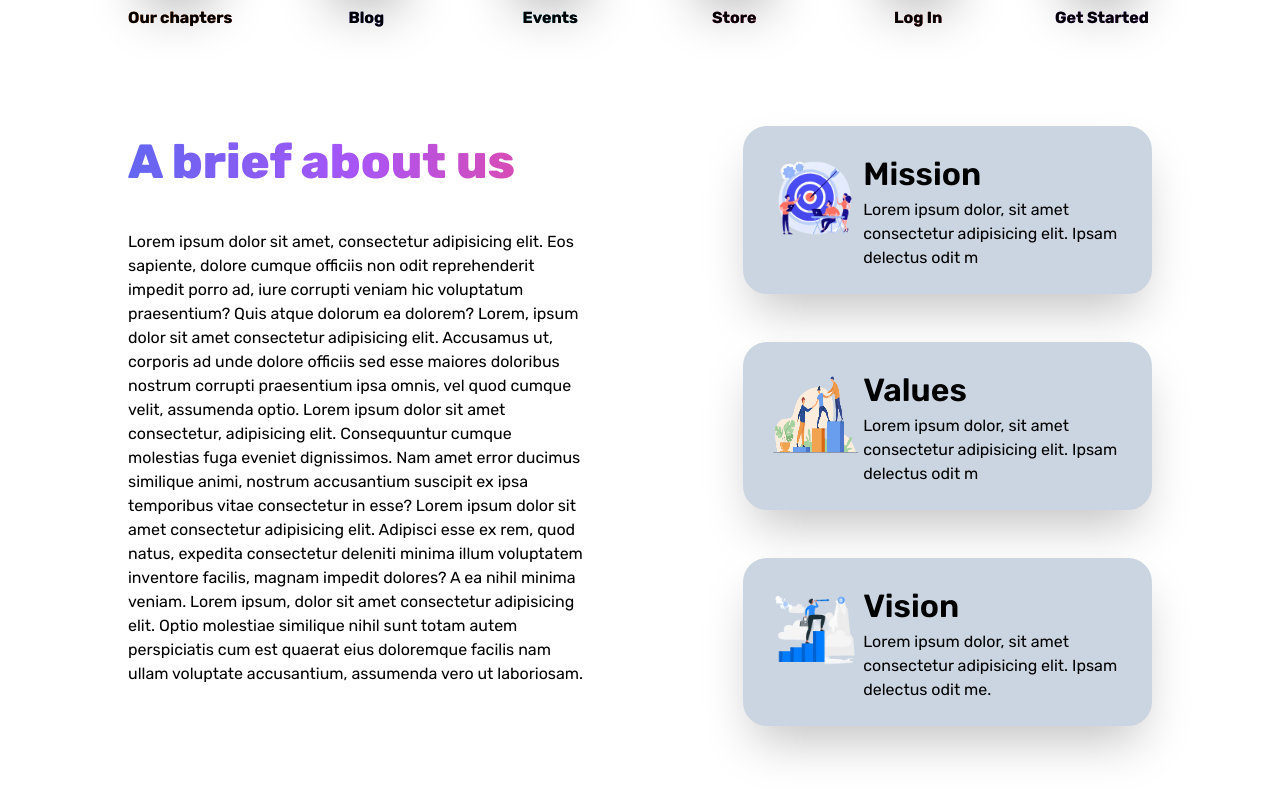
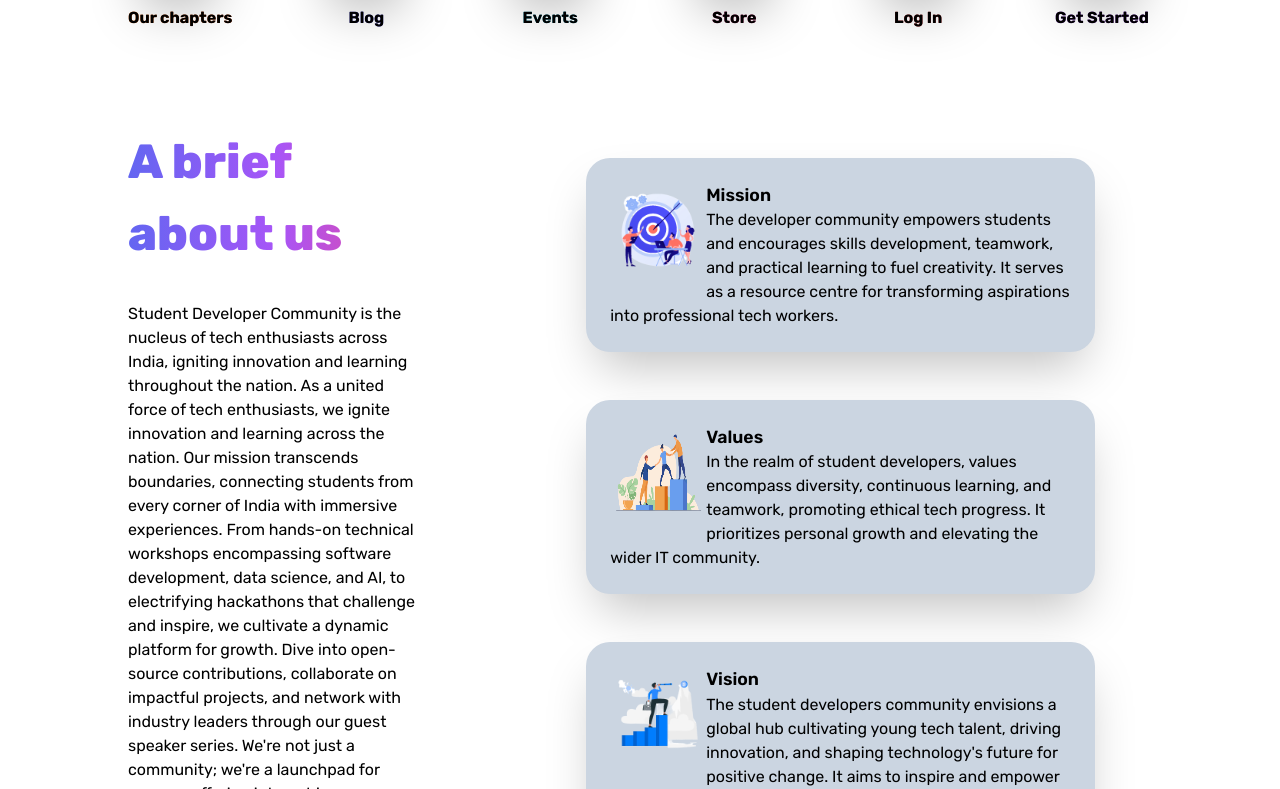
Before and after one commit to SDC-INDIA/sdc-website, a Next.js app: page / in a window 1280 px wide. Shown: the part 571-1360 px from the top of the page. Built offline with nearby package versions, Linux system fonts and the light colour scheme; no server answers.

Commit message:
content update

```diff
--- a/src/components/ChaptersPage/ChaptersComp.tsx
+++ b/src/components/ChaptersPage/ChaptersComp.tsx
@@ -16,7 +16,7 @@ const ChaptersComp = () => {
                 image='/static/hero_image.png'
                 imagePosition='right'
                 title='SDC SNIST'
-                content='Lorem ipsum dolor sit amet consectetur adipisicing elit. Rerum alias totam suscipit enim eligendi. Dolorem ad itaque accusantium, totam tempore iusto vero soluta excepturi enim voluptates officiis assumenda? Nesciunt, eum?Lorem ipsum dolor sit amet consectetur adipisicing elit. Rerum alias totam suscipit enim eligendi. Dolorem ad itaque accusantium, totam tempore iusto vero soluta excepturi enim voluptates officiis assumenda? Nesciunt, eum?'
+                content='Welcome to the dynamic realm of SDC-SNIST, the epicenter of innovation at Sreenidhi Institute of Science and Technology. As the pioneer chapter of SDC across India, we unite tech enthusiasts, foster expertise in domains like web and app development, UI/UX, AI, and more. Engage in exhilarating hackathons, workshops, mentorship programs, and industry talks. Join us in sculpting the future of technology, where collaboration and creativity thrive. Ignite your potential with SDC-SNIST!'
             />
             <JoinChapter />
         </div>
--- a/src/components/HomePage/About/About.tsx
+++ b/src/components/HomePage/About/About.tsx
@@ -1,3 +1,4 @@
+/* eslint-disable react/no-unescaped-entities */
 import about from "@/src/constants/About";
 import AboutCard from "./AboutCard";
 import { motion } from "framer-motion";
@@ -6,19 +7,15 @@ const About = () => {
     return (
         <div className="lg:flex lg:justify-center lg:wrap lg:gap-40 pt-16" id="about">
             <motion.div
-                className="lg:w-[70%] lg:mb-0 mb-8"
+                className="lg:w-[100%] lg:mb-0 mb-8"
                 transition={{ duration: 1 }}
                 initial={{ opacity: 0, x: "100%" }}
                 whileInView={{ opacity: 1, x: 0 }}
                 exit={{ opacity: 0, x: "-100%" }}
             >
                 <h1 className="text-[3rem] custom-color-text font-extrabold mb-8">A brief about us</h1>
-                <p>
-                    Lorem ipsum dolor sit amet, consectetur adipisicing elit. Eos sapiente, dolore cumque officiis non odit reprehenderit impedit porro ad, iure corrupti veniam hic voluptatum praesentium? Quis atque dolorum ea dolorem?
-                    Lorem, ipsum dolor sit amet consectetur adipisicing elit. Accusamus ut, corporis ad unde dolore officiis sed esse maiores doloribus nostrum corrupti praesentium ipsa omnis, vel quod cumque velit, assumenda optio.
-                    Lorem ipsum dolor sit amet consectetur, adipisicing elit. Consequuntur cumque molestias fuga eveniet dignissimos. Nam amet error ducimus similique animi, nostrum accusantium suscipit ex ipsa temporibus vitae consectetur in esse?
-                    Lorem ipsum dolor sit amet consectetur adipisicing elit. Adipisci esse ex rem, quod natus, expedita consectetur deleniti minima illum voluptatem inventore facilis, magnam impedit dolores? A ea nihil minima veniam.
-                    Lorem ipsum, dolor sit amet consectetur adipisicing elit. Optio molestiae similique nihil sunt totam autem perspiciatis cum est quaerat eius doloremque facilis nam ullam voluptate accusantium, assumenda vero ut laboriosam.
+                <p className="">
+                Student Developer Community is the nucleus of tech enthusiasts across India, igniting innovation and learning throughout the nation. As a united force of tech enthusiasts, we ignite innovation and learning across the nation. Our mission transcends boundaries, connecting students from every corner of India with immersive experiences. From hands-on technical workshops encompassing software development, data science, and AI, to electrifying hackathons that challenge and inspire, we cultivate a dynamic platform for growth. Dive into open-source contributions, collaborate on impactful projects, and network with industry leaders through our guest speaker series. We're not just a community; we're a launchpad for careers, offering internship opportunities, job placements, and mentorship. Our commitment to knowledge sharing extends to community outreach, certification programs, and industry insights. At SDC India, the possibilities are boundless. Together, let's code the future, create connections, and revolutionize technology. Welcome to the heartbeat of India's tech innovation – welcome to SDC!
                 </p>
             </motion.div>
             <motion.div
--- a/src/components/HomePage/About/AboutCard.tsx
+++ b/src/components/HomePage/About/AboutCard.tsx
@@ -4,11 +4,11 @@ import Image from "next/image"
 const AboutCard = ({ data }: any) => {
     const { image, title, content } = data;
     return (
-        <div className="bg-slate-300 rounded-3xl shadow-2xl mb-12 p-6">
+        <div className="bg-slate-300 rounded-3xl shadow-2xl mb-12 md:mt-8 p-6 w-[90%]">
             <div className="relative w-24 h-24 float-left md:mb-4 mb-8">
                 <Image src={image} alt="" fill />
             </div>
-            <h1 className="text-[2rem] font-semibold">{title}</h1>
+            <h1 className="text-[1.1rem] font-semibold">{title}</h1>
             <p>{content}</p>
         </div>
     )
--- a/src/components/HomePage/Hero/Hero.tsx
+++ b/src/components/HomePage/Hero/Hero.tsx
@@ -16,7 +16,7 @@ const Hero = () => {
           exit={{ opacity: 0, x: "100%" }}
         >
           <h1 className="text-[40px] lg:text-[50px] font-bold custom-color-text">Welcome to Student Developers Community!</h1>
-          <h2 className="text-xl font-semibold text-left custom-color-text">Fall in the loop of tech</h2>
+          <h2 className="text-xl font-semibold text-left custom-color-text">Come fall in the loop of tech</h2>
         </motion.div>
 
         <motion.div
--- a/src/constants/About/index.ts
+++ b/src/constants/About/index.ts
@@ -2,17 +2,17 @@ const about = [
     {
         title: "Mission",
         image: "/static/mission.png",
-        content: "Lorem ipsum dolor, sit amet consectetur adipisicing elit. Ipsam delectus odit m",
+        content: "The developer community empowers students and encourages skills development, teamwork, and practical learning to fuel creativity. It serves as a resource centre for transforming aspirations into professional tech workers.",
     },
     {
         title: "Values",
         image: "/static/values.png",
-        content: "Lorem ipsum dolor, sit amet consectetur adipisicing elit. Ipsam delectus odit m",
+        content: "In the realm of student developers, values encompass diversity, continuous learning, and teamwork, promoting ethical tech progress. It prioritizes personal growth and elevating the wider IT community.",
     },
     {
         title: "Vision",
         image: "/static/vision.png",
-        content: "Lorem ipsum dolor, sit amet consectetur adipisicing elit. Ipsam delectus odit me.",
+        content: "The student developers community envisions a global hub cultivating young tech talent, driving innovation, and shaping technology's future for positive change. It aims to inspire and empower students to lead advancements that benefit society as a whole.",
     },
 ];
 
```
